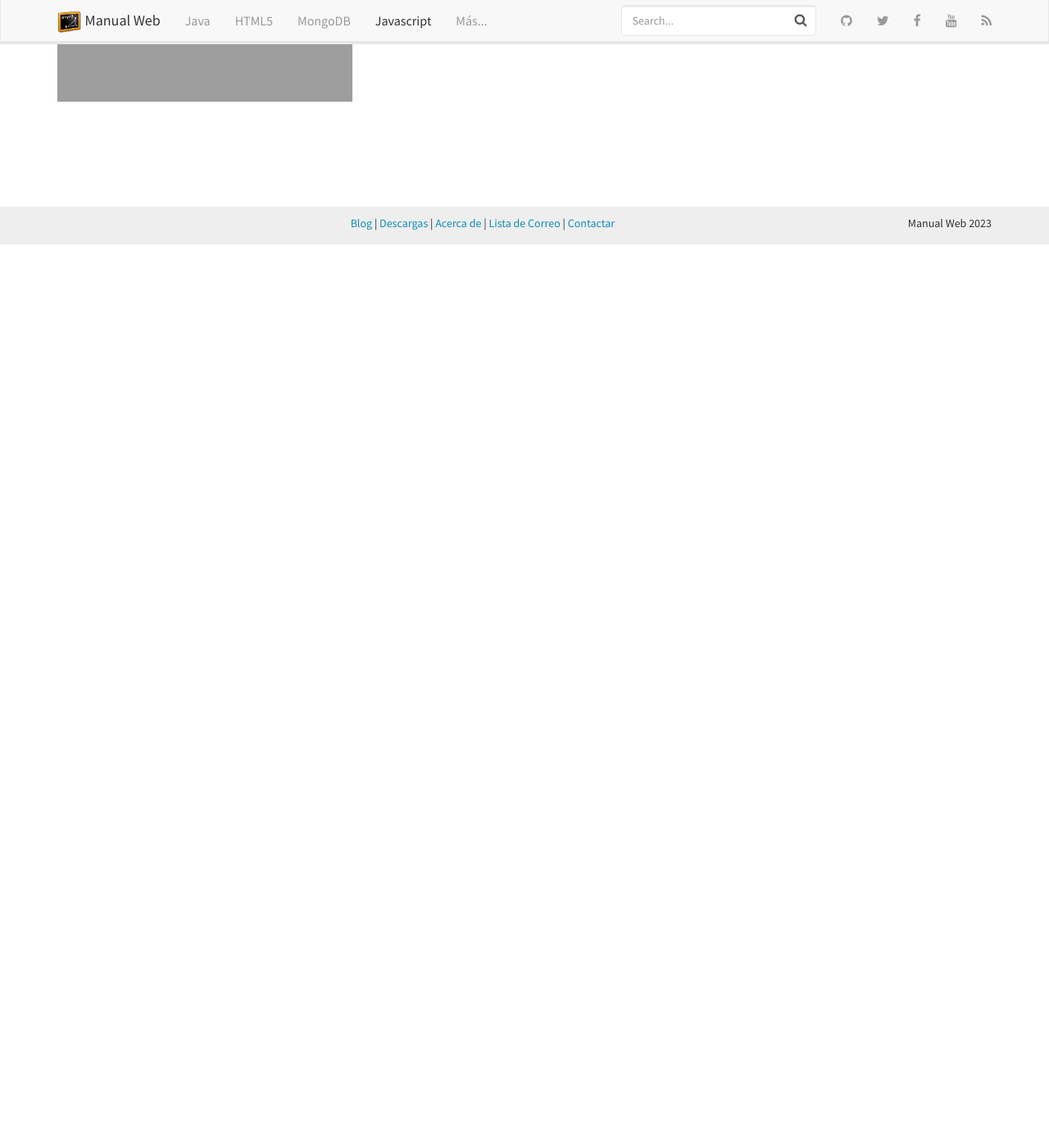
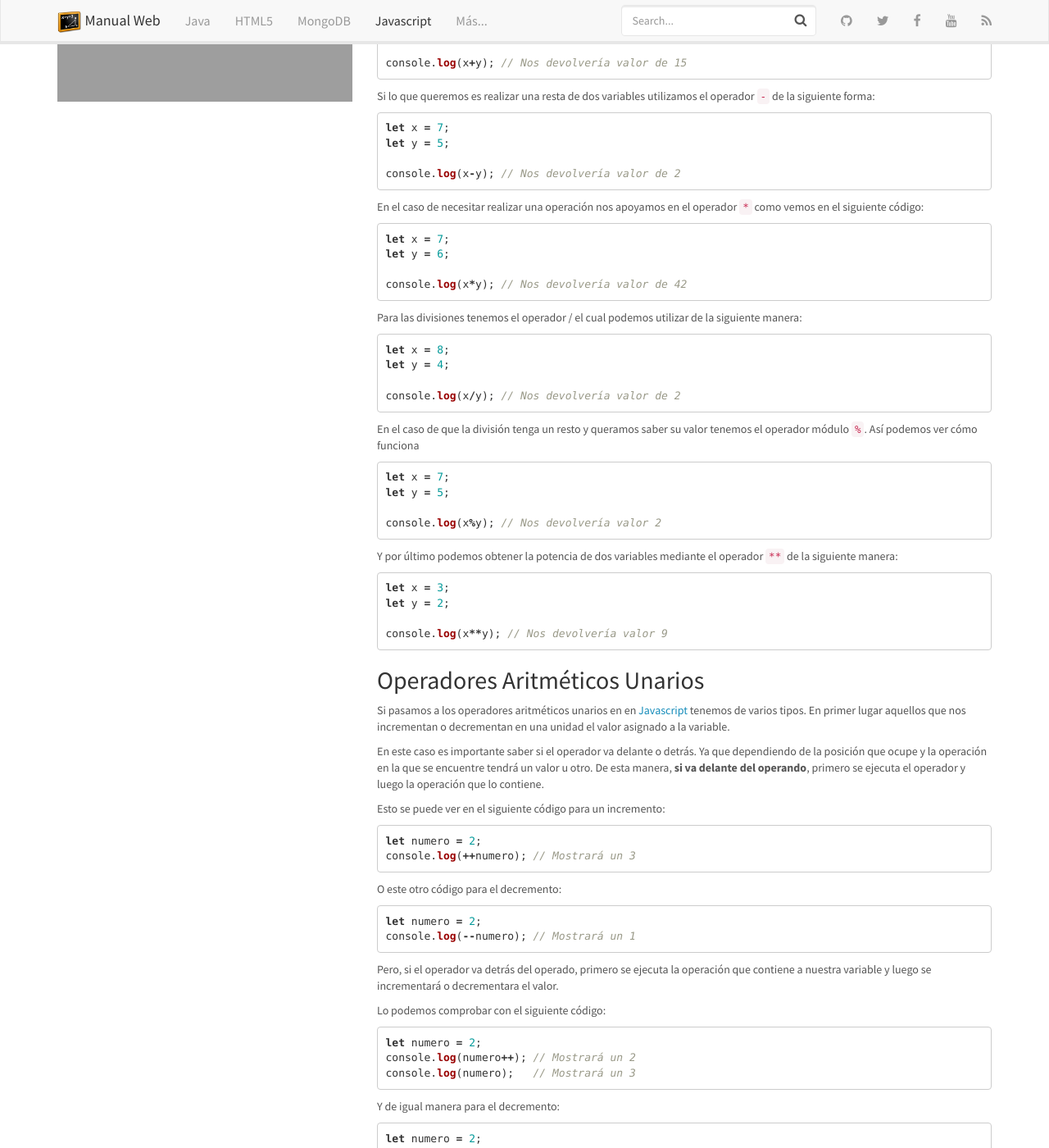
Before and after one commit to manualweb/manualweb, a Jekyll site: the page built from _javascript/operadores-aritmeticos.md, in a window 1280 px wide and 1400 px high, scrolled down 1102 px. Shown: the whole window at 82% size. Built offline with Jekyll 4.4.1, drawn with Linux system fonts in a browser that asks for light colours; nearby versions of some CDN libraries; comment, search, counter and statistics services are not loaded; some of the changed text lies outside the part shown; grey boxes are pictures that could not be loaded.

Commit message:
Nuevos Elementos

````diff
--- a/_javascript/operadores-aritmeticos.md
+++ b/_javascript/operadores-aritmeticos.md
@@ -6,3 +6,165 @@ tags: [operadores,operador_aritmético,suma,resta,multiplicación,división,rest
 image:
   path: /img/covers/javascript-cover.jpg
 ---
+
+Los **operadores aritméticos en** [**Javascript**](https://www.manualweb.net/javascript/) son aquellos que toman dos operandos numéricos y ejecutan la operación del operador.
+
+
+| Operador | Significado                                                                                                                         |
+| -------- | ----------------------------------------------------------------------------------------------------------------------------------- |
+| `x + y`  | Suma los dos operandos.                                                                                                             |
+| `x + y`  | Resta los dos operandos.                                                                                                            |
+| `x * y`  | Multiplica los dos operandos.                                                                                                       |
+| `x / y`  | Divide los dos operandos.                                                                                                           |
+| `x % y`  | Ejecuta el módulos de los dos operandos. Es el resto de una división.                                                               |
+| `++x`    | Incrementa en 1 el operando y devuelve el operando                                                                                  |
+| `x++`    | Devuelve el operando e incrementa en 1 el operando.                                                                                 |
+| `--x`    | Decrementa el operando y devuelve el operando.                                                                                      |
+| `x--`    | Devuelve el operando y decrementa en 1 el operando.                                                                                 |
+| `-x`     | Invierte el valor del operando.                                                                                                     |
+| `+x`     | Convierte el operando en un número.                                                                                                 |
+| `x ** y` | Calcula el exponencial asumiendo el operando de la izquierda como base y el operando de la derecha como el exponente. Sería un x y. |
+
+
+De esta forma podremos realizar cualquier operación matemática sencilla mediante los **operadores aritméticos en** [**Javascript**](https://www.manualweb.net/javascript/)**.**
+
+
+## Operadores Aritméticos Binarios
+
+
+Dentro de los operadores aritméticos binarios en [Javascript](https://www.manualweb.net/javascript/) podremos sumar dos variables mediante el operador `+` de la siguiente forma:
+
+
+```javascript
+let x = 10;
+let y = 5;
+
+console.log(x+y); // Nos devolvería valor de 15
+```
+
+
+Si lo que queremos es realizar una resta de dos variables utilizamos el operador `-` de la siguiente forma:
+
+
+```javascript
+let x = 7;
+let y = 5;
+
+console.log(x-y); // Nos devolvería valor de 2
+```
+
+
+En el caso de necesitar realizar una operación nos apoyamos en el operador `*` como vemos en el siguiente código:
+
+
+```javascript
+let x = 7;
+let y = 6;
+
+console.log(x*y); // Nos devolvería valor de 42
+```
+
+
+Para las divisiones tenemos el operador / el cual podemos utilizar de la siguiente manera:
+
+
+```javascript
+let x = 8;
+let y = 4;
+
+console.log(x/y); // Nos devolvería valor de 2
+```
+
+
+En el caso de que la división tenga un resto y queramos saber su valor tenemos el operador módulo `%`. Así podemos ver cómo funciona
+
+
+```javascript
+let x = 7;
+let y = 5;
+
+console.log(x%y); // Nos devolvería valor 2
+```
+
+
+Y por último podemos obtener la potencia de dos variables mediante el operador `**` de la siguiente manera:
+
+
+```javascript
+let x = 3;
+let y = 2;
+
+console.log(x**y); // Nos devolvería valor 9
+```
+
+
+## Operadores Aritméticos Unarios
+
+
+Si pasamos a los operadores aritméticos unarios en en [Javascript](https://www.manualweb.net/javascript/) tenemos de varios tipos. En primer lugar aquellos que nos incrementan o decrementan en una unidad el valor asignado a la variable.
+
+
+En este caso es importante saber si el operador va delante o detrás. Ya que dependiendo de la posición que ocupe y la operación en la que se encuentre tendrá un valor u otro. De esta manera, **si va delante del operando**, primero se ejecuta el operador y luego la operación que lo contiene.
+
+
+Esto se puede ver en el siguiente código para un incremento:
+
+
+```javascript
+let numero = 2;
+console.log(++numero); // Mostrará un 3
+```
+
+
+O este otro código para el decremento:
+
+
+```javascript
+let numero = 2;
+console.log(--numero); // Mostrará un 1
+```
+
+
+Pero, si el operador va detrás del operado, primero se ejecuta la operación que contiene a nuestra variable y luego se incrementará o decrementara el valor.
+
+
+Lo podemos comprobar con el siguiente código:
+
+
+```javascript
+let numero = 2;
+console.log(numero++); // Mostrará un 2
+console.log(numero);   // Mostrará un 3
+```
+
+
+Y de igual manera para el decremento:
+
+
+```javascript
+let numero = 2;
+console.log(numero--); // Mostrará un 2
+console.log(numero);   // Mostrará un 1
+```
+
+
+Tenemos dos operadores aritméticos unarios que nos permiten cambiar el signo o tipo de la variable. De este modo podemos convertir una variable en un valor negativo simplemente anteponiendo el operador `-` delante de la variable.
+
+
+```javascript
+let numero = 2;
+console.log(-numero); // Mostrará un -2
+```
+
+
+En el caso del operador `+` podremos utilizar para manipular el tipo de la variable, de tal manera que anteponiéndole a la variable la convertimos en un [tipo de variable Javascript numérico](https://www.manualweb.net/javascript/tipos-variables-javascript/).
+
+
+Lo podremos comprobar mediante el siguiente código y apoyándonos sobre el operador `typeof` que nos indica el tipo de variable que estamos utilizando.
+
+
+```javascript
+let x = "5"
+console.log(typeof x); "string"
+console.log(typeof +x); "number"
+```
````
